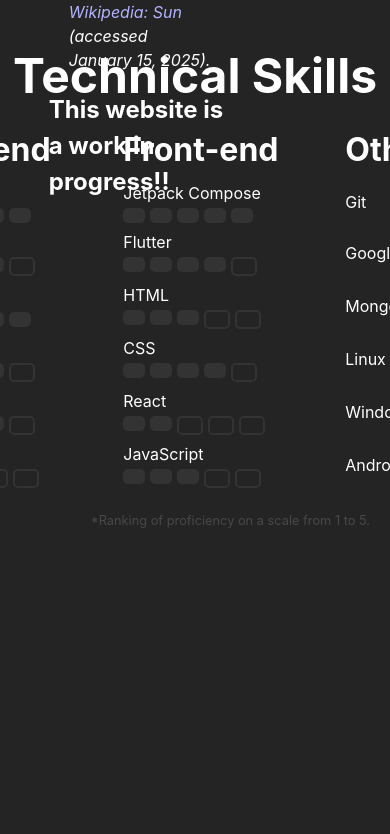
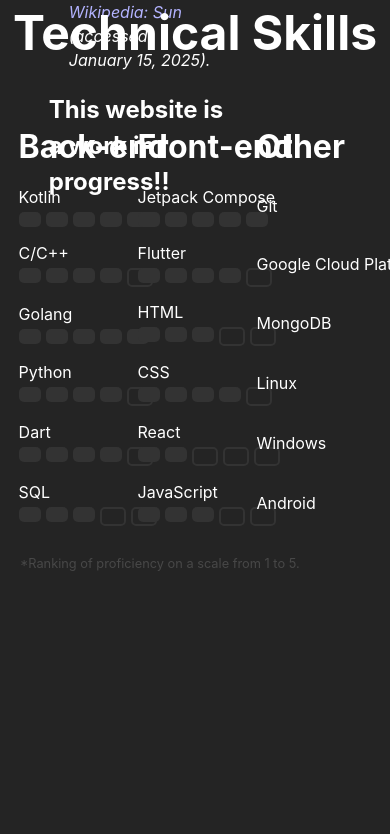
Before and after one commit to MaloSunce/ReactDemo, a React (Vite) app in the folder ReactDemo/: page / in a window 390 px wide. Shown: the part 1928-2762 px from the top of the page. Built offline with nearby package versions, Linux system fonts and the light colour scheme.

Commit message:
update: TechSkills responsive impl

```diff
--- a/ReactDemo/src/content/TechSkills.css
+++ b/ReactDemo/src/content/TechSkills.css
@@ -14,13 +14,14 @@
 
 .TechSkills table {
     padding: 0 13% 0 20%;
+    transition: 1s;
 }
 
 table th, table td {
     padding-bottom: 18px;
     text-align: left !important;
     max-width:80%;
-    white-space:nowrap;
+    white-space: nowrap;
     transition: 1s;
 }
 
@@ -34,11 +35,22 @@ table th, table td {
         height: 15px !important;
         transition: 1s;
     }
+    .TechSkills table {
+        table-layout: fixed;
+        width: 100%;
+        margin-top: 10%;
+        padding: 0 4%;
+        transition: 1s;
+    }
 
     table th, table td {
-        padding: 0 0 5px;
-        width: 25% !important;
-        max-width: 40% !important;
+        padding-bottom: 3%;
+        transition: 1s;
+        width: 100%;
+    }
+
+    p {
+        align-self: start !important;
         transition: 1s;
     }
 }
```
